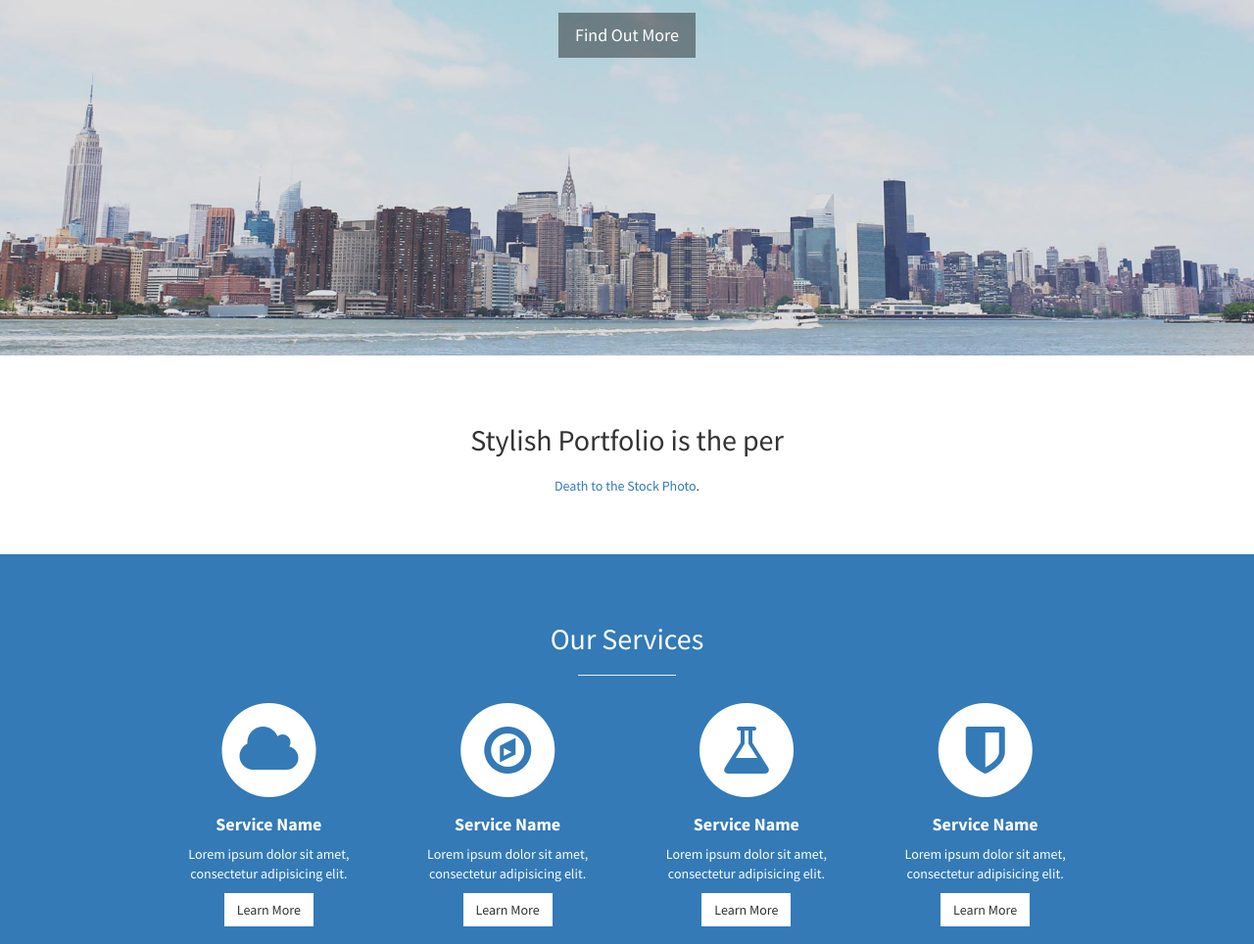
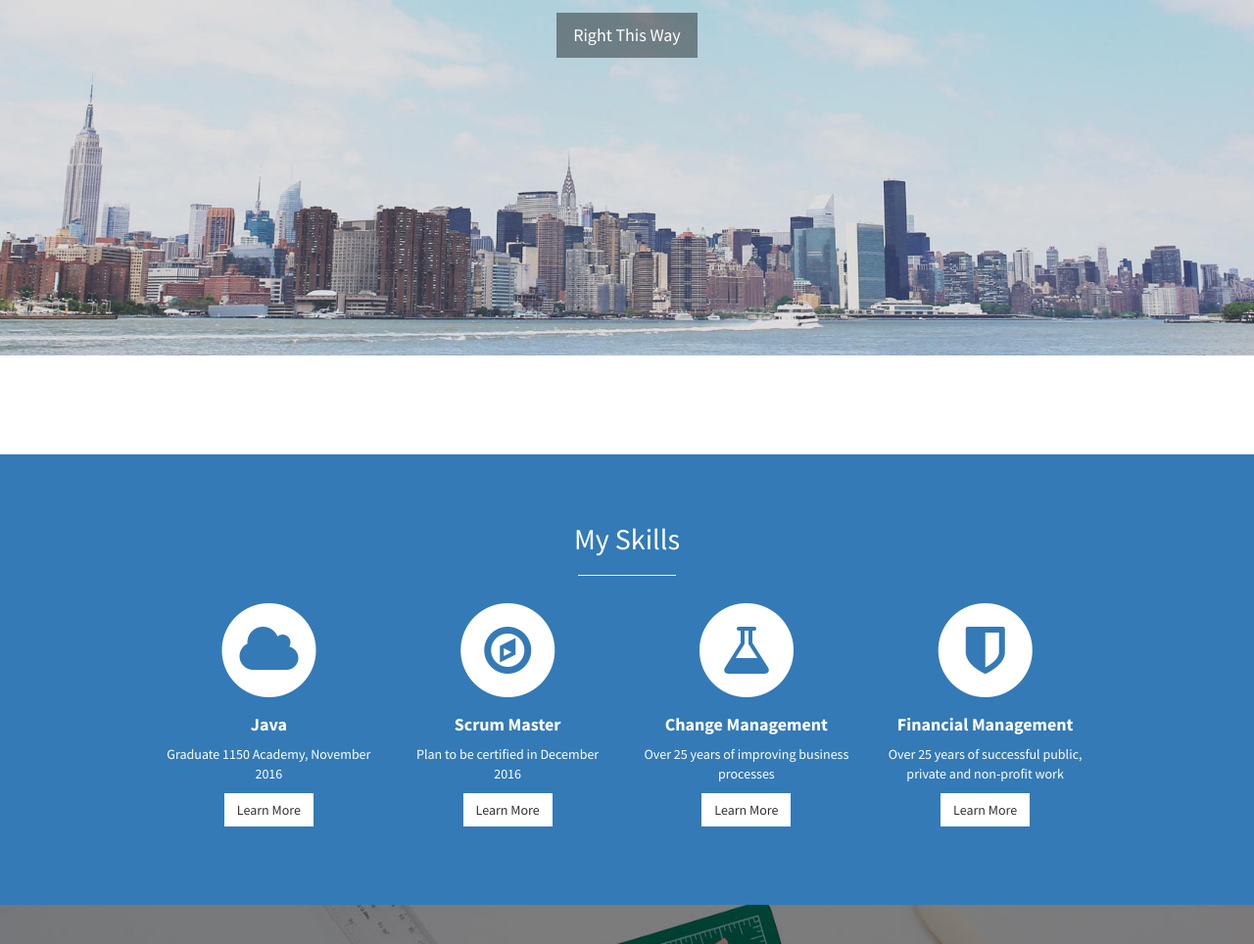
Before and after one commit to Decker702/decker702.github.com, a plain HTML site: page index.html in a window 1280 px wide. Shown: the part 437-1401 px from the top of the page at 98% size. Drawn offline with Linux system fonts and the light colour scheme.

Commit message:
Put in Skills

```diff
--- a/index.html
+++ b/index.html
@@ -47,7 +47,7 @@
                 <a href="#about" onclick=$("#menu-close").click();>About</a>
             </li>
             <li>
-                <a href="#services" onclick=$("#menu-close").click();>Services</a>
+                <a href="#services" onclick=$("#menu-close").click();>Skills</a>
             </li>
             <li>
                 <a href="#portfolio" onclick=$("#menu-close").click();>Portfolio</a>
@@ -62,9 +62,9 @@
     <header id="top" class="header">
         <div class="text-vertical-center">
             <h1>L Decker</h1>
-            <h3>Learn All About ME!!!</h3>
+            <h3>Explore</h3>
             <br>
-            <a href="#about" class="btn btn-dark btn-lg">Find Out More</a>
+            <a href="#about" class="btn btn-dark btn-lg">Right This Way</a>
         </div>
     </header>
 
@@ -73,8 +73,6 @@
         <div class="container">
             <div class="row">
                 <div class="col-lg-12 text-center">
-                    <h2>Stylish Portfolio is the per
-                    <p class="lead"> <a target="_blank" href="http://join.deathtothestockphoto.com/"></h2>Death to the Stock Photo</a>.</p>
                 </div>
             </div>
             <!-- /.row -->
@@ -88,7 +86,7 @@
         <div class="container">
             <div class="row text-center">
                 <div class="col-lg-10 col-lg-offset-1">
-                    <h2>Our Services</h2>
+                    <h2>My Skills</h2>
                     <hr class="small">
                     <div class="row">
                         <div class="col-md-3 col-sm-6">
@@ -98,9 +96,9 @@
                                 <i class="fa fa-cloud fa-stack-1x text-primary"></i>
                             </span>
                                 <h4>
-                                    <strong>Service Name</strong>
+                                    <strong>Java</strong>
                                 </h4>
-                                <p>Lorem ipsum dolor sit amet, consectetur adipisicing elit.</p>
+                                <p>Graduate 1150 Academy, November 2016</p>
                                 <a href="#" class="btn btn-light">Learn More</a>
                             </div>
                         </div>
@@ -111,9 +109,9 @@
                                 <i class="fa fa-compass fa-stack-1x text-primary"></i>
                             </span>
                                 <h4>
-                                    <strong>Service Name</strong>
+                                    <strong>Scrum Master</strong>
                                 </h4>
-                                <p>Lorem ipsum dolor sit amet, consectetur adipisicing elit.</p>
+                                <p>Plan to be certified in December 2016</p>
                                 <a href="#" class="btn btn-light">Learn More</a>
                             </div>
                         </div>
@@ -124,9 +122,9 @@
                                 <i class="fa fa-flask fa-stack-1x text-primary"></i>
                             </span>
                                 <h4>
-                                    <strong>Service Name</strong>
+                                    <strong>Change Management</strong>
                                 </h4>
-                                <p>Lorem ipsum dolor sit amet, consectetur adipisicing elit.</p>
+                                <p>Over 25 years of improving business processes</p>
                                 <a href="#" class="btn btn-light">Learn More</a>
                             </div>
                         </div>
@@ -137,9 +135,9 @@
                                 <i class="fa fa-shield fa-stack-1x text-primary"></i>
                             </span>
                                 <h4>
-                                    <strong>Service Name</strong>
+                                    <strong>Financial Management</strong>
                                 </h4>
-                                <p>Lorem ipsum dolor sit amet, consectetur adipisicing elit.</p>
+                                <p>Over 25 years of successful public, private and non-profit work</p>
                                 <a href="#" class="btn btn-light">Learn More</a>
                             </div>
                         </div>
```
